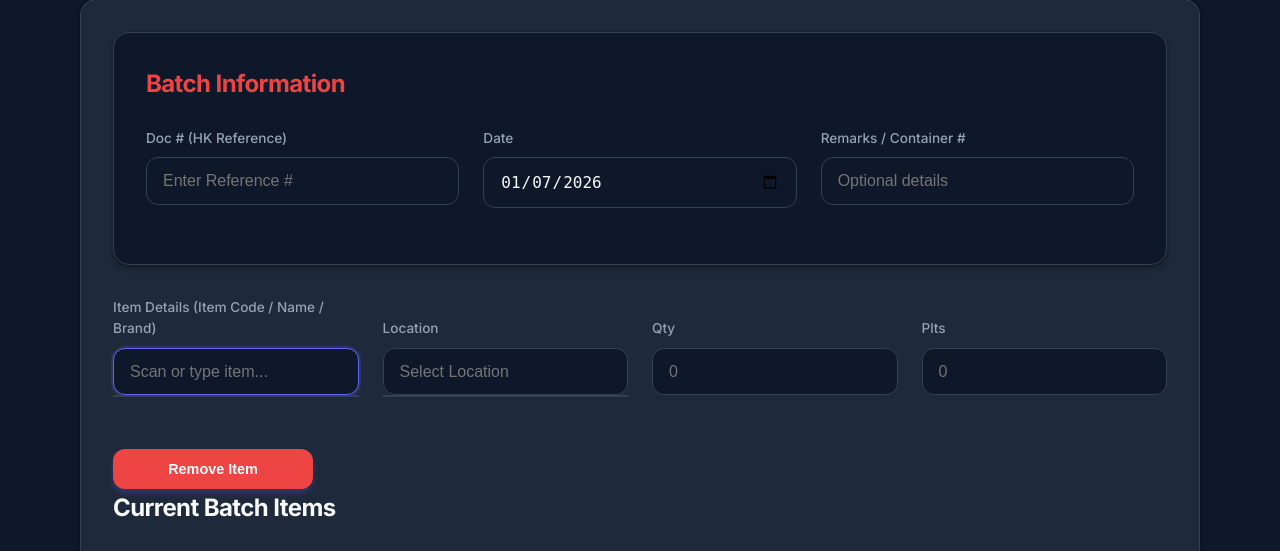
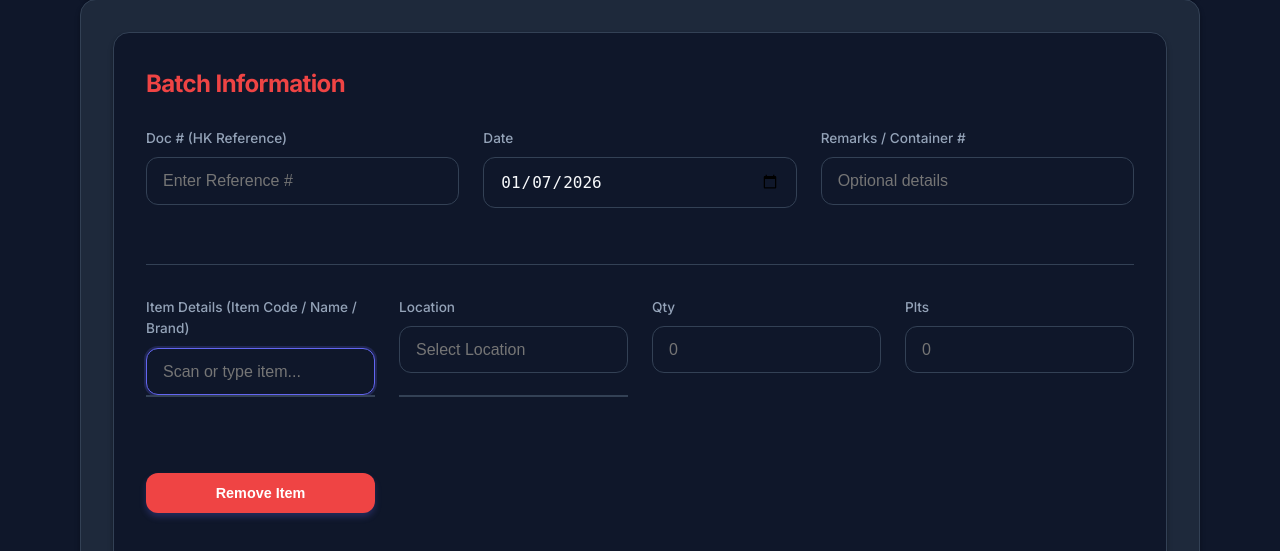
Before and after one commit to Cal2-0/HK, a Flask app: page /outgoing in a window 1280 px wide. Shown: the part 353-904 px from the top of the page. Run offline with Flask 3, Linux system fonts and the light colour scheme; the visitor is signed in with stand-in values (Sample User, id 1); data comes from the database, SQL or seed files in the repository; data that the repository does not hold is empty.

Commit message:
UI Polish: Merge Input Boxes into Main Card for Incoming/Outgoing

```diff
--- a/app.py
+++ b/app.py
@@ -554,8 +554,6 @@ def admin_import_inventory():
                             except:
                                 expiry = str(val)[:10] # Ultimate fallback
 
-                    i_id = item_map.get(sku)
-                    l_id = loc_map.get(loc_name)
                     if not i_id or not l_id: continue
 
                     key = (i_id, l_id, expiry)
@@ -566,6 +564,12 @@ def admin_import_inventory():
                         inv = Inventory(item_id=i_id, location_id=l_id, quantity=qty, expiry=expiry, worker_name=current_user.username)
                         db.session.add(inv)
                         inv_map[key] = inv
+
+                    # LOG TRANSACTION (Missing piece)
+                    db.session.add(Transaction(
+                        type='IN', item_id=i_id, location_id=l_id, quantity=qty, user_id=current_user.id,
+                        expiry=expiry, worker_name=current_user.username, remarks="Bulk Import"
+                    ))
 
                     if idx % 50 == 0: db.session.commit() # Batch commit
                     count += 1
--- a/templates/incoming.html
+++ b/templates/incoming.html
@@ -30,10 +30,9 @@
         <input type="text" id="batch_remarks" placeholder="Optional details">
       </div>
     </div>
-  </div>
 
-  <!-- Input Section -->
-  <div class="input-row">
+    <div
+      style="display: grid; grid-template-columns: repeat(auto-fit, minmax(200px, 1fr)); gap: 1.5rem; margin-top: 2rem; padding-top: 2rem; border-top: 1px solid var(--border-color);">
       <div class="form-group" style="position: relative;">
         <label for="item_search">Item Details</label>
         <input type="text" id="item_search" placeholder="Scan or type item..." autocomplete="off">
@@ -64,6 +63,7 @@
       <div class="form-group">
         <label>&nbsp;</label>
         <button class="btn btn-primary" id="add_btn" onclick="addItem()" style="width: 100%;">Add Item</button>
+      </div>
     </div>
   </div>
 
--- a/templates/outgoing.html
+++ b/templates/outgoing.html
@@ -30,11 +30,10 @@
         <input type="text" id="batch_remarks" placeholder="Optional details">
       </div>
     </div>
-  </div>
 
-  <!-- Input Section -->
-  <div class="input-row">
-    <div class="form-group" style="position: relative; grid-column: span 2;">
+    <div
+      style="display: grid; grid-template-columns: repeat(auto-fit, minmax(200px, 1fr)); gap: 1.5rem; margin-top: 2rem; padding-top: 2rem; border-top: 1px solid var(--border-color);">
+      <div class="form-group" style="position: relative;">
         <label for="item_search">Item Details (Item Code / Name / Brand)</label>
         <input type="text" id="item_search" placeholder="Scan or type item..." autocomplete="off">
         <div id="item_results" class="autocomplete-results"></div>
@@ -67,6 +66,7 @@
         <label>&nbsp;</label>
         <button class="btn btn-primary" id="add_btn" onclick="addItem()"
           style="width: 100%; background: var(--danger);">Remove Item</button>
+      </div>
     </div>
   </div>
 
```
Lines whose indentation alone changed are shown as unchanged.
